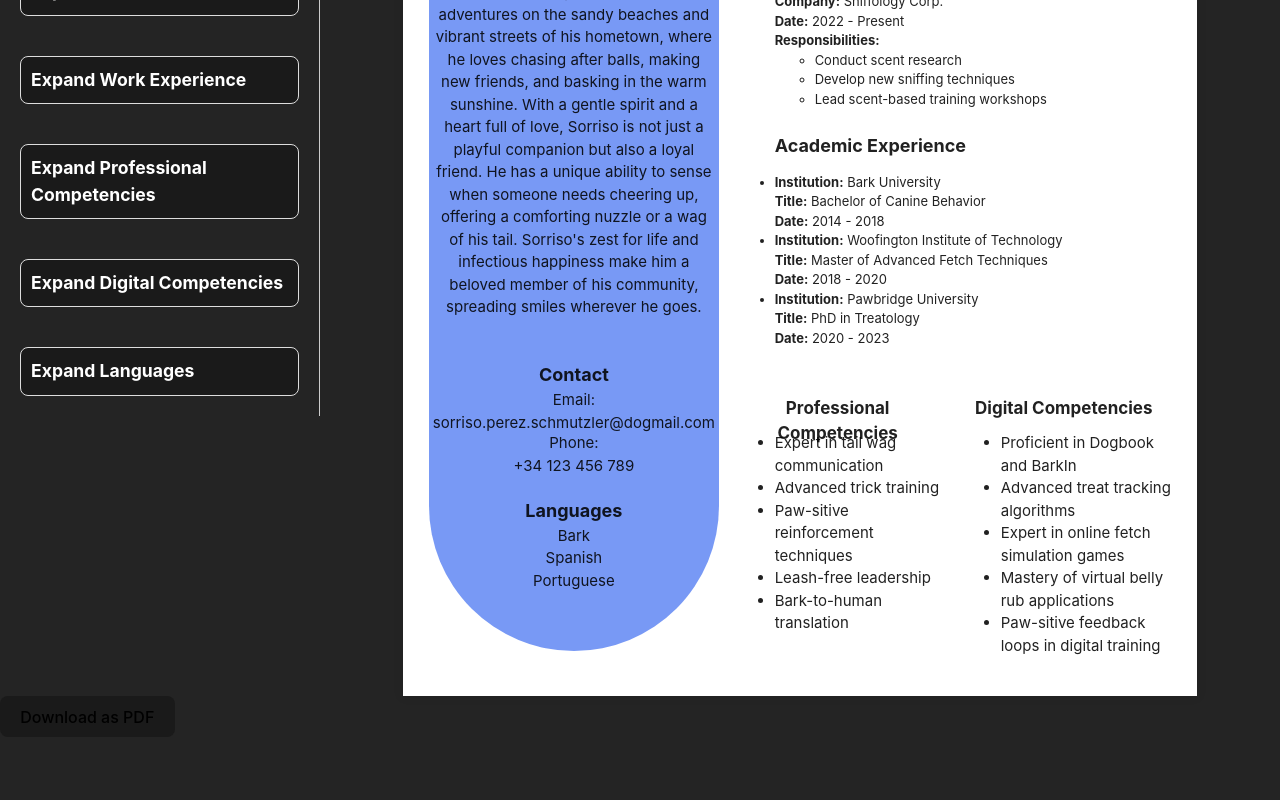
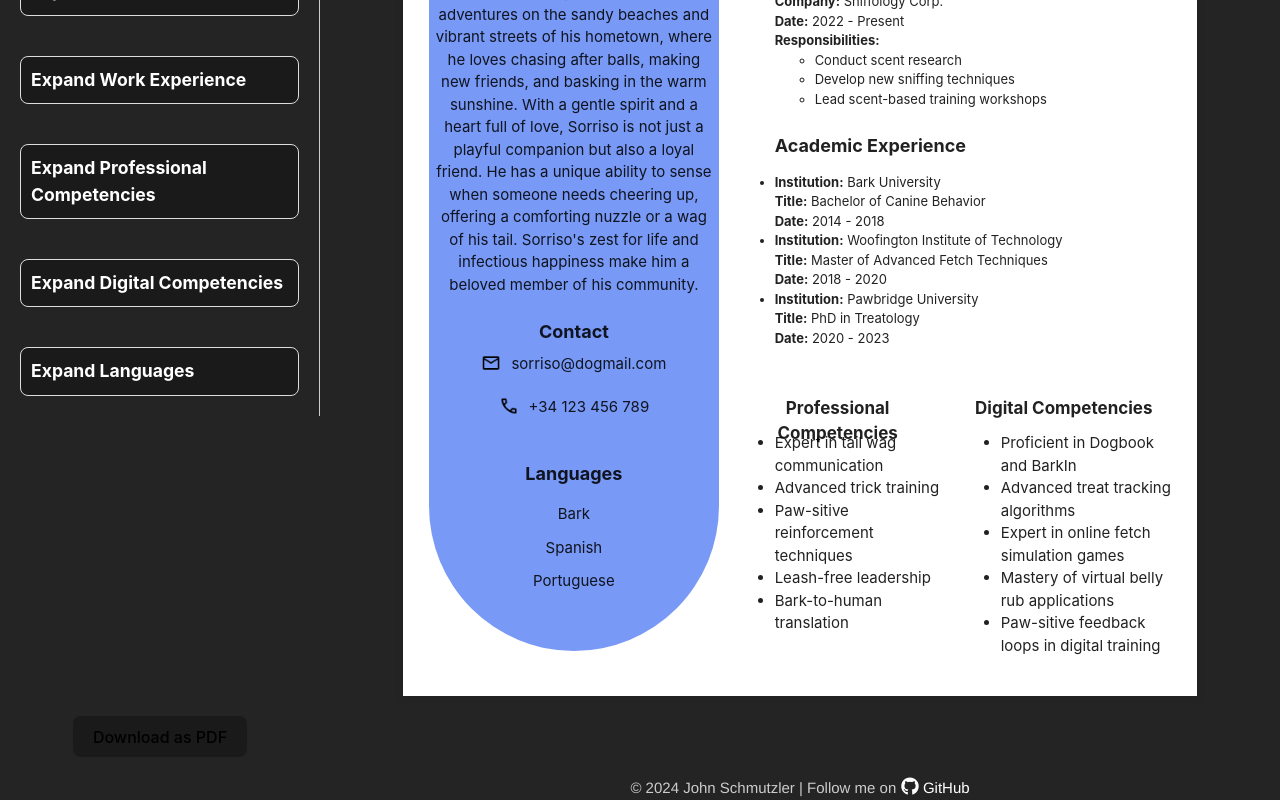
Before and after one commit to joviscab/cv-app, a React (Vite) app: page / in a window 1280 px wide. Shown: the part 419-1219 px from the top of the page. Before the commit the page ends 1156 px from the top, so only its background shows below. Built offline with nearby package versions, Linux system fonts and the light colour scheme.

Commit message:
add Footer JSX and new DownloadButton JSX and style in the page

```diff
--- a/index.html
+++ b/index.html
@@ -3,6 +3,10 @@
   <head>
     <meta charset="UTF-8" />
     <link rel="icon" type="image/svg+xml" href="/vite.svg" />
+    <link
+      rel="stylesheet"
+      href="https://cdnjs.cloudflare.com/ajax/libs/font-awesome/6.0.0-beta3/css/all.min.css"
+    />
     <meta name="viewport" content="width=device-width, initial-scale=1.0" />
     <title>CV Application</title>
   </head>
--- a/src/App.jsx
+++ b/src/App.jsx
@@ -3,15 +3,17 @@ import { useState } from "react";
 import Form from "../src/components/Form.jsx";
 import Curriculum from "../src/components/Curriculum.jsx";
 import { useReactToPrint } from "react-to-print";
+import Footer from "./components/Footer.jsx";
+import DownloadButton from "./components/DownloadButton.jsx";
 
 function App() {
   const defaultImage = "/img/sorriso.jpg";
 
   const [curriculumData, setCurriculumData] = useState({
     name: "Sorriso Pérez Schmutzler",
-    email: "sorriso.perez.schmutzler@dogmail.com",
+    email: "sorriso@dogmail.com",
     phone: "+34 123 456 789",
-    bio: "Sorriso is a delightful Brazilian dog from the picturesque Região dos Lagos in Rio de Janeiro. Known for his charming smile and playful antics, Sorriso brings joy to everyone he meets. His days are filled with adventures on the sandy beaches and vibrant streets of his hometown, where he loves chasing after balls, making new friends, and basking in the warm sunshine.\n\nWith a gentle spirit and a heart full of love, Sorriso is not just a playful companion but also a loyal friend. He has a unique ability to sense when someone needs cheering up, offering a comforting nuzzle or a wag of his tail. Sorriso's zest for life and infectious happiness make him a beloved member of his community, spreading smiles wherever he goes.",
+    bio: "Sorriso is a delightful Brazilian dog from the picturesque Região dos Lagos in Rio de Janeiro. Known for his charming smile and playful antics, Sorriso brings joy to everyone he meets. His days are filled with adventures on the sandy beaches and vibrant streets of his hometown, where he loves chasing after balls, making new friends, and basking in the warm sunshine.\n\nWith a gentle spirit and a heart full of love, Sorriso is not just a playful companion but also a loyal friend. He has a unique ability to sense when someone needs cheering up, offering a comforting nuzzle or a wag of his tail. Sorriso's zest for life and infectious happiness make him a beloved member of his community.",
     education: [
       {
         institution: "Bark University",
@@ -85,11 +87,12 @@ function App() {
       <div ref={componentRef} id="cv-content" className="curriculum-container">
         <Curriculum data={curriculumData} />
       </div>
-      <div>
-        <button onClick={handlePrint} className="download-pdf-button">
+      <div className="download-pdf-button">
+        <DownloadButton onClick={handlePrint} className="download-pdf-button">
           Download as PDF
-        </button>
+        </DownloadButton>
       </div>
+      <Footer />
     </div>
   );
 }
--- a/src/components/Curriculum.jsx
+++ b/src/components/Curriculum.jsx
@@ -10,11 +10,14 @@ function Curriculum({ data }) {
       <h1 className="aboutCV">About me</h1>
       <h1 className="contactCV">Contact</h1>
       <p className="bioCV">{data.bio}</p>
-      <p className="emailCV">Email: {data.email}</p>
-      <p className="phoneCV">
-        Phone: <br /> {data.phone}
-      </p>
-
+      <div className="emailCV">
+        <img className="email-icon" src="/img/email.png" alt="" />
+        {data.email}
+      </div>
+      <div className="phoneCV">
+        <img className="phone-icon" src="/img/phone.png" alt="" />
+        {data.phone}
+      </div>
       <h2 className="languageCV">Languages</h2>
       <ul className="langContentCV">
         {data.languages.map((language, index) => (
--- /dev/null
+++ b/src/components/DownloadButton.jsx
@@ -0,0 +1,11 @@
+import React from "react";
+
+function DownloadButton({ onClick, className, children }) {
+  return (
+    <button onClick={onClick} className={className}>
+      {children}
+    </button>
+  );
+}
+
+export default DownloadButton;
--- /dev/null
+++ b/src/components/Footer.jsx
@@ -0,0 +1,22 @@
+import React from "react";
+
+function Footer() {
+  const currentYear = new Date().getFullYear();
+
+  return (
+    <footer>
+      <p>
+        &copy; {currentYear} John Schmutzler | Follow me on
+        <a
+          href="https://github.com/joviscab"
+          target="_blank"
+          rel="noopener noreferrer"
+        >
+          <i className="fab fa-github" style={{ fontSize: "18px" }}></i> GitHub
+        </a>
+      </p>
+    </footer>
+  );
+}
+
+export default Footer;
--- a/src/components/Form.jsx
+++ b/src/components/Form.jsx
@@ -359,7 +359,7 @@ function Form({ curriculumData, setCurriculumData }) {
                   value={curriculumData.phone}
                   onChange={handleInputChange}
                 />
-                <label>Bio (maximum 850 characters):</label>
+                <label>Bio (maximum 690 characters):</label>
                 <textarea
                   type="text"
                   maxLength="850"
--- a/src/styles/App.css
+++ b/src/styles/App.css
@@ -23,11 +23,11 @@
 
 a {
   font-weight: 500;
-  color: #646cff;
+  color: #ffffff;
   text-decoration: inherit;
 }
 a:hover {
-  color: #535bf2;
+  color: #6369dc;
 }
 
 label {
@@ -76,6 +76,7 @@ button:focus-visible {
   height: 100vh;
   width: 100vw;
   grid-template-columns: 25% 75%;
+  grid-template-rows: 1fr 1fr 1fr;
 }
 
 .form-section {
@@ -209,7 +210,7 @@ button:focus-visible {
 
 .contactCV {
   grid-column: 1 / 2;
-  grid-row: 36 / 37;
+  grid-row: 34 / 35;
   font-size: 18px;
   text-align: center;
   z-index: 2;
@@ -217,32 +218,43 @@ button:focus-visible {
 
 .emailCV {
   grid-column: 1 / 2;
-  grid-row: 37 / 38;
+  grid-row: 36 / 37;
   font-size: 15px;
-  display: flex;
   text-align: center;
   z-index: 2;
+  display: flex;
+  justify-content: center;
+  gap: 10px;
 }
 
 .phoneCV {
   grid-column: 1 / 2;
-  grid-row: 39 / 40;
+  grid-row: 38 / 39;
   font-size: 15px;
-  text-align: center;
   z-index: 2;
+  display: flex;
+  justify-content: center;
+  gap: 10px;
+}
+
+.phone-icon,
+.email-icon {
+  width: 20px;
+  height: 20px;
 }
 
 .languageCV {
   grid-column: 1 / 2;
-  grid-row: 42 / 43;
+  grid-row: 41 / 42;
   font-size: 18px;
   text-align: center;
   z-index: 2;
+  margin: 0;
 }
 
 .langContentCV {
   grid-column: 1 / 2;
-  grid-row: 44 / 46;
+  grid-row: 43 / 45;
   font-size: 15px;
   display: flex;
   flex-direction: column;
@@ -251,6 +263,7 @@ button:focus-visible {
   margin: 0;
   padding: 0;
   z-index: 2;
+  gap: 11px;
 }
 
 .nameCV {
@@ -320,3 +333,41 @@ button:focus-visible {
   font-size: 15px;
   padding-left: 50px;
 }
+
+.download-pdf-button {
+  display: flex;
+  justify-content: center;
+  margin: 10px;
+  grid-column: 1 / 2;
+  grid-row: 2 / 3;
+}
+
+footer {
+  margin-top: 20px;
+  grid-column: 2 / 3;
+  grid-row: 3 / 4;
+}
+
+footer,
+footer > p {
+  display: flex;
+  justify-content: center;
+  align-items: center;
+  gap: 5px;
+  font-size: 15px;
+  margin: 0;
+  color: #ccc;
+  font-family: Avenir, Helvetica, Arial, sans-serif;
+  font-weight: 300;
+}
+
+.page-title {
+  font-size: 1.5rem;
+  text-align: center;
+}
+
+.wrapper {
+  display: flex;
+  justify-content: center;
+  gap: 1rem;
+}
```
Also changed, not shown: public/img/email.png (added), public/img/phone.png (added).
